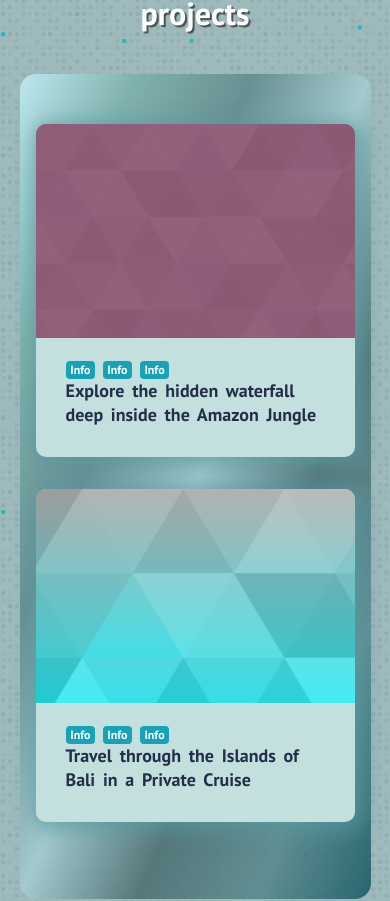
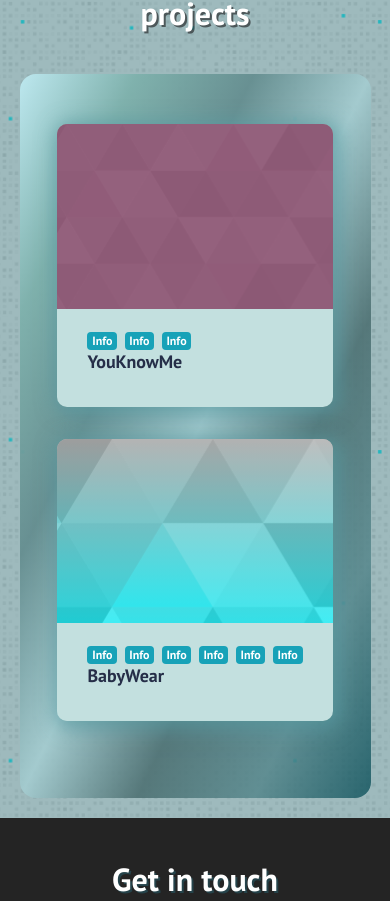
Before and after one commit to alex4tm/portfolio-v1, a React (Create React App) app: page / in a window 390 px wide. Shown: the part 2398-3299 px from the top of the page. Built offline with nearby package versions, Linux system fonts and the light colour scheme.

Commit message:
refactored cardItem and cards into project and project1,2,.. adjusted vw for each project for better responsivness

```diff
--- a/src/components/Cards.js
+++ /dev/null
@@ -1,31 +0,0 @@
-import React from 'react';
-import './Cards.css';
-import CardItem from './CardItem';
-import img1 from '../images/Prism.svg'
-import img2 from '../images/Prism-blue.svg';
-
-function Cards() {
-  return (
-    <div className='cards'  id='projects'>
-      <h1>Check out some of my projects</h1>
-      <div className='cards__container'>
-        <div className='cards__wrapper'>
-          <ul className='cards__items'>
-            <CardItem
-              src={img1}
-              text='Explore the hidden waterfall deep inside the Amazon Jungle'
-              path='/projects'
-            />
-            <CardItem
-              src={img2}
-              text='Travel through the Islands of Bali in a Private Cruise'
-              path='/projects'
-            />
-          </ul>
-        </div>
-      </div>
-    </div>
-  );
-}
-
-export default Cards;
--- a/src/components/CardItem.js
+++ b/src/components/Project1.js
@@ -2,25 +2,25 @@ import React from 'react';
 import { Link } from 'react-router-dom';
 import Badge from 'react-bootstrap/Badge';
 
-function CardItem(props) {
+function Project1(props) {
   return (
     <>
-      <li className='cards__item'>
-        <Link className='cards__item__link' to={props.path}>
-          <figure className='cards__item__pic-wrap' data-category={props.label}>
+      <li className='projects__item'>
+        <Link className='projects__item__link' to={props.path}>
+          <figure className='projects__item__pic-wrap' data-category={props.label}>
             <img
-              className='cards__item__img'
+              className='projects__item__img'
               alt=''
               src={props.src}
             />
           </figure>
-          <div className='cards__item__info'>
-            <div className="cards__skills">
+          <div className='projects__item__info'>
+            <div className="projects__skills">
               <Badge variant="info">Info</Badge>{' '}
               <Badge variant="info">Info</Badge>{' '}
               <Badge variant="info">Info</Badge>{' '}
             </div>
-            <h5 className='cards__item__text'>{props.text}</h5>
+            <h5 className='projects__item__text'>{props.text}</h5>
           </div>
         </Link>
       </li>
@@ -28,4 +28,4 @@ function CardItem(props) {
   );
 }
 
-export default CardItem;
+export default Project1;
--- /dev/null
+++ b/src/components/Project2.js
@@ -0,0 +1,34 @@
+import React from 'react';
+import { Link } from 'react-router-dom';
+import Badge from 'react-bootstrap/Badge';
+
+function Project2(props) {
+  return (
+    <>
+      <li className='projects__item'>
+        <Link className='projects__item__link' to={props.path}>
+          <figure className='projects__item__pic-wrap' data-category={props.label}>
+            <img
+              className='projects__item__img'
+              alt='BabyWear'
+              src={props.src}
+            />
+          </figure>
+          <div className='projects__item__info'>
+            <div className="projects__skills">
+              <Badge variant="info">Info</Badge>{' '}
+              <Badge variant="info">Info</Badge>{' '}
+              <Badge variant="info">Info</Badge>{' '}
+              <Badge variant="info">Info</Badge>{' '}
+              <Badge variant="info">Info</Badge>{' '}
+              <Badge variant="info">Info</Badge>{' '}
+            </div>
+            <h5 className='projects__item__text'>{props.text}</h5>
+          </div>
+        </Link>
+      </li>
+    </>
+  );
+}
+
+export default Project2;
--- a/src/components/Cards.css
+++ b/src/components/Projects.css
@@ -1,4 +1,4 @@
-.cards {
+.projects {
   background: url('../images/dots.svg') center center/cover no-repeat;
 
   box-shadow: inset 0 0 0 1700px rgb(27 94 101 / 42%);
@@ -12,42 +12,42 @@
   word-spacing: 0.2rem;
 }
 
-.cards h1 {
+.projects h1 {
   text-align: center;
   color: var(--secondary);
   margin: 40px 0;
   text-shadow: 2px 2px #15131496;
 }
 
-.cards__container {
+.projects__container {
   border-radius: 1rem;
   display: flex;
   flex-flow: column;
   align-items: center;
-  max-width: 1120px;
   width: 90%;
   margin: 0 auto;
   margin-bottom: 20px;
   background: linear-gradient(to right bottom, #bde8ef, rgb(126 177 172 / 95%), rgb(101 142 144 / 95%), rgb(164 204 208 / 90%), rgb(78 113 115 / 90%), rgb(86 135 140 / 85%), rgb(12 80 90 / 80%) );
 }
 
-.cards__wrapper {
+.projects__wrapper {
   position: relative;
   margin: 50px 0 45px;
 }
 
-.cards__items {
+.projects__items {
   margin-bottom: 24px;
 }
 
-.cards__item {
+.projects__item {
   display: flex;
   flex: 1;
   margin: 0 1rem;
   border-radius: 10px;
+  min-width: 40vw;
 }
 
-.cards__item__link {
+.projects__item__link {
   display: flex;
   flex-flow: column;
   width: 100%;
@@ -59,7 +59,7 @@
   text-decoration: none;
 }
 
-.cards__item__pic-wrap {
+.projects__item__pic-wrap {
   position: relative;
   min-width: 85%;
   width: 100%;
@@ -72,7 +72,7 @@
   animation-duration: 2s;
 }
 
-.cards__item__img {
+.projects__item__img {
   position: absolute;
   top: 0;
   right: 0;
@@ -87,11 +87,11 @@
   transition: all 0.2s linear;
 }
 
-.cards__item__img:hover {
+.projects__item__img:hover {
   transform: scale(1.05);
 }
 
-.cards__item__info {
+.projects__item__info {
   padding: 20px 30px 30px;
   min-height: 98px;
   flex-direction: column;
@@ -99,15 +99,16 @@
   align-items: center;
 }
 
-.cards__item__text {
+.projects__item__text {
   color: #252e48;
   font-size: 18px;
   line-height: 24px;
 }
 
-.cards__item__info {
+.projects__item__info {
   background: #c3e0df;
 }
+
 @media only screen and (min-width: 1200px) {
   .content__blog__container {
     width: 84%;
@@ -115,13 +116,14 @@
 }
 
 @media only screen and (min-width: 1024px) {
-  .cards__items {
+  .projects__items {
     display: flex;
   }
 }
 
 @media only screen and (max-width: 1024px) {
-  .cards__item {
+  .projects__item {
     margin-bottom: 2rem;
+    min-width: 70vw;
   }
 }
--- /dev/null
+++ b/src/components/Projects.js
@@ -0,0 +1,32 @@
+import React from 'react';
+import './Projects.css';
+import Project1 from './Project1';
+import Project2 from './Project2';
+import img1 from '../images/Prism.svg'
+import img2 from '../images/Prism-blue.svg';
+
+function Projects() {
+  return (
+    <div className='projects'  id='projects'>
+      <h1>Check out some of my projects</h1>
+      <div className='projects__container'>
+        <div className='projects__wrapper'>
+          <ul className='projects__items'>
+            <Project1
+              src={img1}
+              text='YouKnowMe'
+              path='/'
+            />
+            <Project2
+              src={img2}
+              text='BabyWear'
+              path='/'
+            />
+          </ul>
+        </div>
+      </div>
+    </div>
+  );
+}
+
+export default Projects;
--- a/src/components/pages/Home.js
+++ b/src/components/pages/Home.js
@@ -1,7 +1,7 @@
 import React from 'react';
 import '../../App.css';
 import HeroSection from '../HeroSection';
-import Cards from '../Cards';
+import Projects from '../Projects';
 import Footer from '../Footer';
 import ContactUs from '../ContactUs';
 import About from '../About';
@@ -12,7 +12,7 @@ function Home() {
     <>
       <HeroSection />
       <About />
-      <Cards />
+      <Projects />
       <ContactUs />
       <Footer />
     </>
--- a/src/index.js
+++ b/src/index.js
@@ -14,7 +14,7 @@ const navHome = document.querySelector(".nav-home");
 const about = document.querySelector("#about");
 const navAbout = document.querySelector(".nav-about");
 
-const projects = document.querySelector(".cards__container");
+const projects = document.querySelector(".projects__container");
 const navProjects = document.querySelector(".nav-projects");
 
 const contact = document.querySelector(".contact-container");
```
